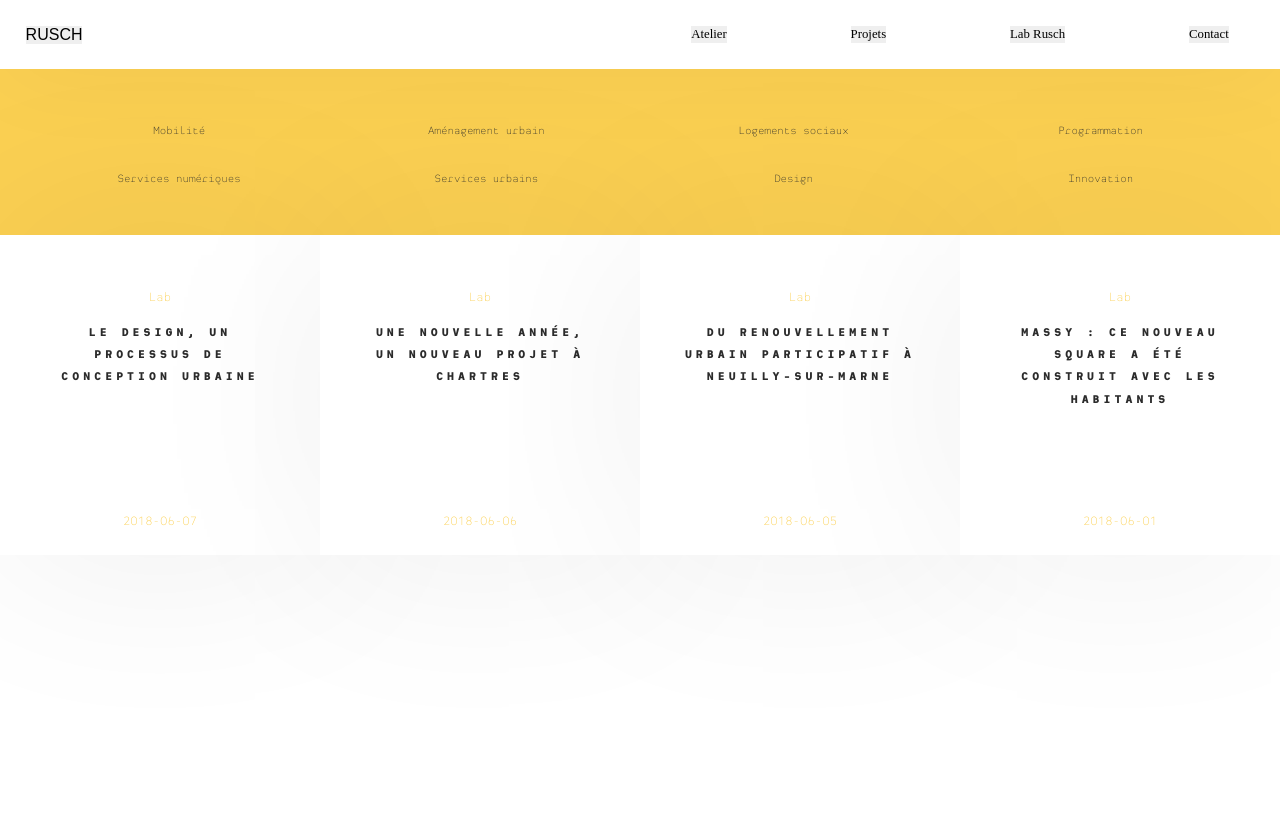
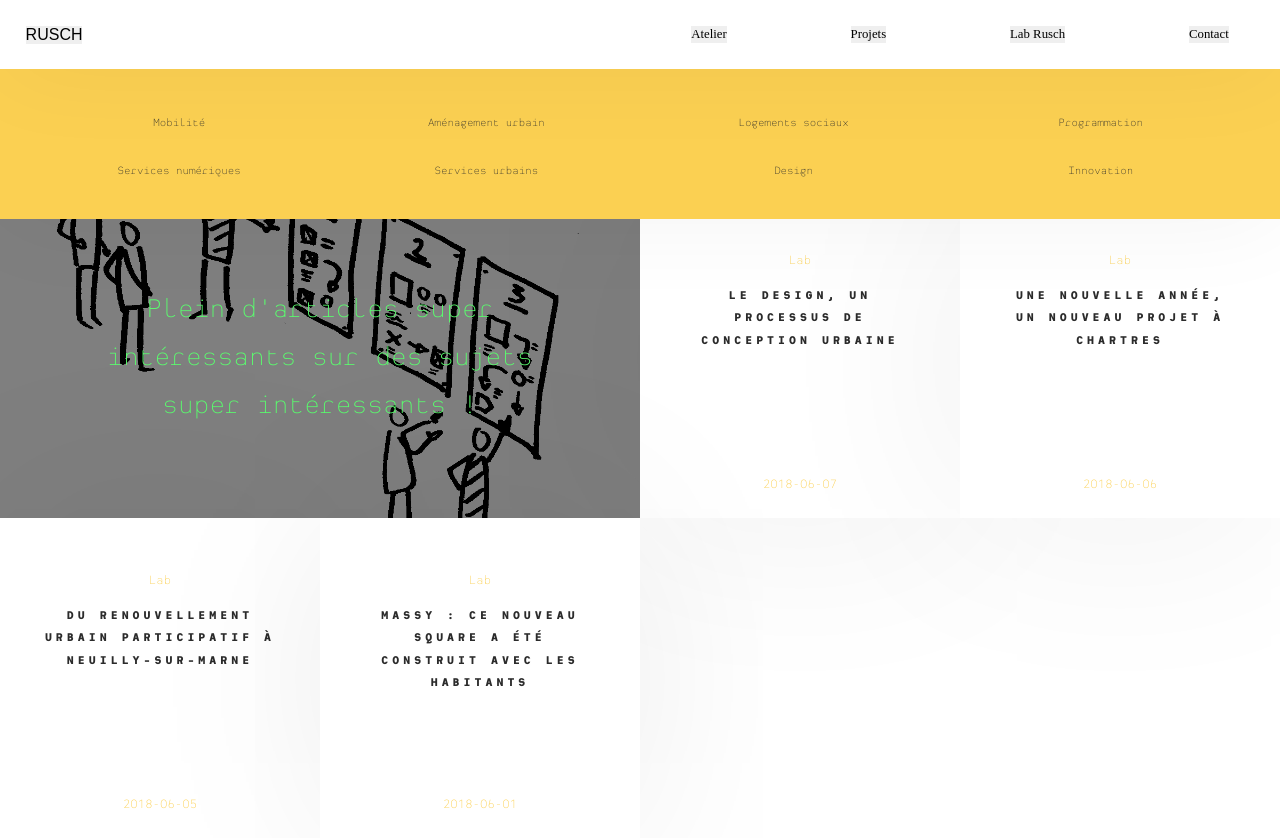
Before and after one commit to WildCodeSchool/paris-0218-atelier-rusch-client, a React (Create React App) app: page / in a window 1280 px wide. Both pictures are taken after a click on the button "Lab Rusch". Before the commit the page ends 800 px from the top, so only its background shows below. Built offline with nearby package versions, Linux system fonts and the light colour scheme; a web font is replaced by a local one.

Commit message:
adding the first article block displaying the title of the section with a background drawing

```diff
--- a/src/components/LabRusch.js
+++ b/src/components/LabRusch.js
@@ -2,6 +2,7 @@ import React, { Component } from 'react'
 import ArticleThumbnail from './ArticleThumbnail.js'
 import { store } from '../store'
 import FiltersSection from './FiltersSection.js'
+import SectionTitleBlock from './SectionTitleBlock.js'
 
 class LabRusch extends Component {
   constructor () {
@@ -20,6 +21,7 @@ class LabRusch extends Component {
       <div>
         <FiltersSection />
         <div className="ArticlesBlock">
+          <SectionTitleBlock />
           {articleThumbnails}
         </div>
       </div>
--- /dev/null
+++ b/src/components/SectionTitleBlock.js
@@ -0,0 +1,14 @@
+import React from 'react'
+import './css/ArticleThumbnail.css'
+import './css/SectionTitleBlock.css'
+
+const SectionTitleBlock = (section) =>
+    <div className="SectionTitleBlock FilterBlack">
+        <div className="SectionTitleBlock SectionPic">
+            <p className="SectionTitle greenText">Plein d'articles super intéressants sur des sujets super intéressants !</p>
+        </div>
+
+
+    </div>
+
+export default SectionTitleBlock
--- a/src/components/css/ArticleThumbnail.css
+++ b/src/components/css/ArticleThumbnail.css
@@ -1,6 +1,7 @@
 .ArticlesBlock {
   display: flex;
   flex-wrap: wrap;
+  padding-top: 15.5vw; /* padding-top: À RETIRER PLUS TARD  -> RÉCUPÉRER EN JS LA HEIGHT DE LA NAVBAR */
 }
 
 .ArticleBlock {
@@ -21,11 +22,6 @@
   color: #2b2b2b;
   transition: 0.2s ease-in;
 }
-
-/*.ArticleBlock:hover .ArticleTitle{
-  color: white;
-  transition: 0.1s ease-in;
-}*/
 
 .ArticleSection {
   font-family: "Heimat Mono Xtra Light";
--- a/src/components/css/FiltersSection.css
+++ b/src/components/css/FiltersSection.css
@@ -1,11 +1,15 @@
 .FiltersSection {
+	position: fixed;
+	z-index: 500;
 	background-color: #fbd052;
-	height: 15vh;
+	box-shadow: 0px 0 100px rgba(0, 0, 0, 0.05);
+	height: 13vh;
 	display: flex;
 	flex-direction: row;
 	flex-wrap: wrap;
 	justify-content: space-between;
 	align-content: center;
+	margin-bottom: 200px;
 	padding: 7.4vw 4vw 1.6vw 4vw; /* padding-top: À RETIRER PLUS TARD  -> RÉCUPÉRER EN JS LA HEIGHT DE LA NAVBAR */
 }
 
--- /dev/null
+++ b/src/components/css/SectionTitleBlock.css
@@ -0,0 +1,29 @@
+.SectionTitleBlock {
+	width: 50vw;
+	height: 25vw;
+}
+
+.FilterBlack {
+	background-color: rgba(0, 0, 0, 0.5);
+}
+
+.SectionPic {
+	background: no-repeat url("../img/rusch-pic-articles.png");
+	background-size: 90%;
+	background-position: center;
+	display: flex;
+	justify-content: center;
+	align-items: center;
+	text-align: center;
+}
+
+.SectionTitle {
+  color: #2b2b2b;
+  font-size: 1.7rem;
+  /*text-transform: uppercase;*/
+  /*letter-spacing: 2px;*/
+  line-height: 3rem;
+  font-family: "Heimat Mono Xtra Light", sans-serif;
+  padding: 4.5rem;
+  color: #5aff6e;
+}
```
Also changed, not shown: src/components/img/rusch-pic-articles.png (added).
